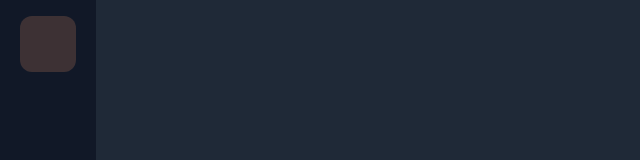
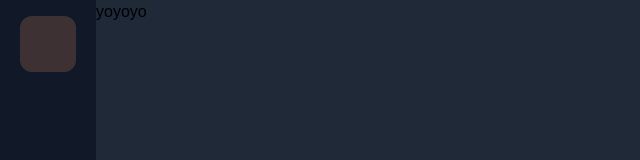
Before and after one commit to dantehduran/restaurant-pos, a Nuxt app: page / in a window 1280 px wide. Shown: the top 160 px of the page, without its empty margins (0-640 px from the left). Built offline with nearby package versions, Linux system fonts and the light colour scheme; some icons are missing.

Commit message:
main layout

```diff
--- /dev/null
+++ b/App.vue
@@ -0,0 +1,3 @@
+<template>
+	<NuxtLayout><NuxtPage /></NuxtLayout>
+</template>
--- a/components/Sidebar.vue
+++ b/components/Sidebar.vue
@@ -32,7 +32,6 @@ const Menus = [
 	{ name: 'dashboard', icon: 'cil:home' },
 	{ name: 'discounts', icon: 'tabler:discount-2' },
 	{ name: 'graph', icon: 'ant-design:pie-chart-outlined' },
-	{ name: 'messages', icon: 'fe:mail' },
 	{ name: 'settings', icon: 'ep:setting' },
 ];
 const activeMenu = ref('graph');
--- /dev/null
+++ b/layouts/default.vue
@@ -0,0 +1,8 @@
+<template>
+	<div class="flex w-full min-h-screen font-sans bg-gray-800">
+		<Sidebar />
+		<div class="flex-1">
+			<slot />
+		</div>
+	</div>
+</template>
--- a/pages/index.vue
+++ b/pages/index.vue
@@ -1,5 +1,3 @@
 <template>
-	<div class="flex w-full min-h-screen font-sans bg-gray-800">
-		<Sidebar />
-	</div>
+	<div>yoyoyo</div>
 </template>
```
